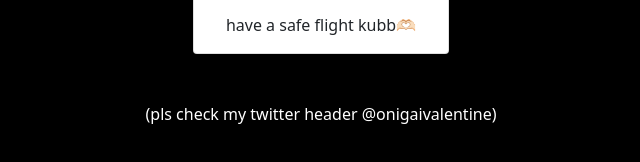
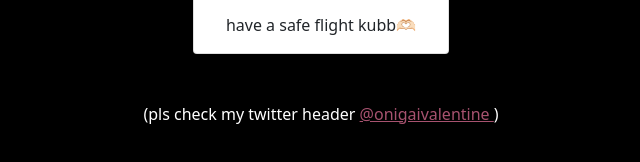
Before and after one commit to bewratcha/bewratcha.github.io, a plain HTML site: page lastpage.html in a window 1280 px wide. Shown: the part 464-626 px from the top of the page, without its empty margins (319-959 px from the left). Drawn offline with nearby package versions, Linux system fonts and the light colour scheme.

Commit message:
twitter link

```diff
--- a/lastpage.html
+++ b/lastpage.html
@@ -31,6 +31,11 @@
     <p style="color:white" class="d-flex flex-column align-items-center gap-2 p-2"> have a safe flight kubb P' 🫶🏻 </p>
     <p style="color:white" class="d-flex flex-column align-items-center gap-2 p-2"> my twitter's background pic is for u</p>
     <p style="color:white" class="d-flex flex-column align-items-center gap-2 p-2"> (twitter @onigaivalentine) </p> -->
-    <p style="color:white" class="d-flex flex-column align-items-center gap-2 p-5"> (pls check my twitter header @onigaivalentine) </p>
+    <p style="color:white" class="align-items-center gap-2 p-5">
+      (pls check my twitter header <a href="https://twitter.com/onigaivalentine" style="color:hsl(340, 34%, 49%)"  >
+        @onigaivalentine
+       </a>)
+       </p>
+
 </body>
 </html>
```
